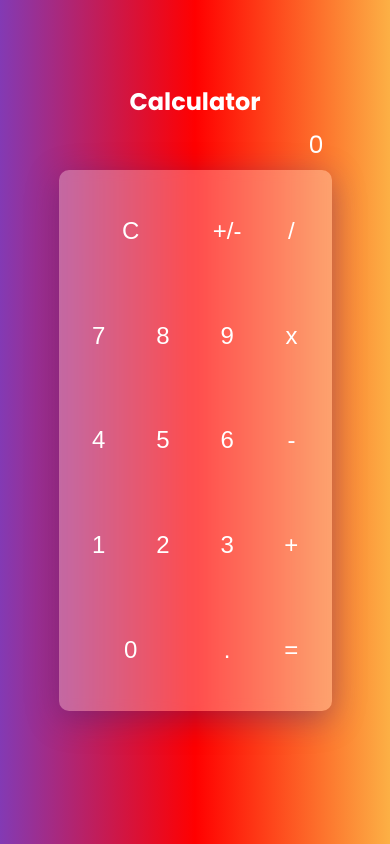
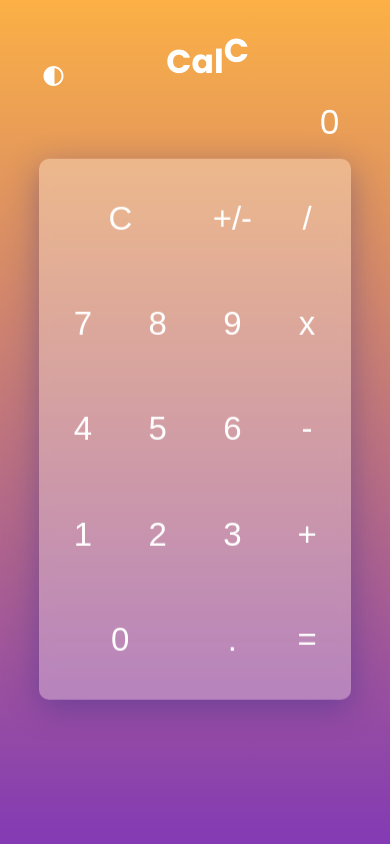
Before and after one commit to ggrewal99/CalC, a plain HTML site: page index.html in a window 390 px wide. Drawn offline with nearby package versions, Linux system fonts and the light colour scheme.

Commit message:
Add theme toggle btn, and responsiveness

```diff
--- a/index.html
+++ b/index.html
@@ -2,7 +2,10 @@
 <html lang="en">
     <head>
         <meta charset="UTF-8" />
-        <meta name="viewport" content="width=device-width, initial-scale=1.0" />
+        <meta
+            name="viewport"
+            content="width=device-width, initial-scale=1.0, maximum-scale=1.0"
+        />
         <title>Document</title>
         <link rel="preconnect" href="https://fonts.googleapis.com" />
         <link rel="preconnect" href="https://fonts.gstatic.com" crossorigin />
@@ -10,11 +13,19 @@
             href="https://fonts.googleapis.com/css2?family=Poppins:wght@100;200;300;400;500;600;700;800;900&display=swap"
             rel="stylesheet"
         />
+        <link
+            rel="stylesheet"
+            href="https://fonts.googleapis.com/css2?family=Material+Symbols+Outlined:opsz,wght,FILL,GRAD@24,400,0,0"
+        />
         <link rel="stylesheet" href="styles.css" />
+        <link rel="stylesheet" href="media-queries.css" />
     </head>
-    <body>
+    <body class=".theme-1">
+        <button id="theme-icon">
+            <span class="material-symbols-outlined"> contrast </span>
+        </button>
         <section class="main-body">
-            <h1 id="title">Calculator</h1>
+            <h1 id="title">Cal<span id="letter-c">C</span></h1>
             <div class="output">0</div>
             <div class="calculator">
                 <button class="clearKey">C</button>
--- /dev/null
+++ b/media-queries.css
@@ -0,0 +1,19 @@
+@media screen and (max-width: 1000px) {
+    .main-body {
+        width: 80vw;
+    }
+}
+
+@media screen and (max-width: 500px) {
+    html {
+        font-size: 22px;
+    }
+
+    .main-body {
+        height: 80%;
+    }
+
+    .calculator {
+        padding: 0.3rem;
+    }
+}
--- a/script.js
+++ b/script.js
@@ -1,4 +1,14 @@
 document.addEventListener("DOMContentLoaded", () => {
+    const themeIcon = document.querySelector("#theme-icon");
+
+    themeIcon.addEventListener("click", () => {
+        document.querySelector("body").classList.toggle("theme-2");
+        const buttons = document.querySelectorAll("button");
+        buttons.forEach((button) => {
+            button.classList.toggle("theme-2");
+        });
+    });
+
     const valueKeys = document.querySelectorAll(".valueKey");
     const output = document.querySelector(".output");
     const clearKey = document.querySelector(".clearKey");
--- a/styles.css
+++ b/styles.css
@@ -2,12 +2,31 @@
     margin: 0;
     padding: 0;
     box-sizing: border-box;
+    /* Disable double tap zoom on mobile devices */
+    touch-action: manipulation;
 }
 
 :root {
     --font-color: #fff;
-    ---bg-color: #3c3b3b;
-    ---output-bg-color: #b4b4b4;
+    --primary-color: rgb(131, 58, 180);
+    --gradient-start: rgba(131, 58, 180, 1);
+    --gradient-end: rgba(252, 176, 69, 1);
+}
+
+.theme-1 {
+    --font-color: #000;
+    --primary-color: rgb(0, 0, 0);
+    --gradient-start: rgba(0, 0, 0, 1);
+    --gradient-end: rgba(167, 41, 41, 1);
+
+}
+
+.theme-2 {
+    --font-color: #87CEEB;
+    --primary-color: rgb(6,19,42);
+    --gradient-start: rgba(6,19,42,1);
+    --gradient-end: #606060;
+
 }
 
 body {
@@ -17,17 +36,47 @@ body {
     justify-content: center;
     align-items: center;
     font-family: 'Poppins', sans-serif;
-    background: rgb(131,58,180);
-    background: linear-gradient(90deg, rgba(131,58,180,1) 0%, rgba(255,0,0,1) 50%, rgba(252,176,69,1) 100%);
+    background: var(--primary-color);
+    background: linear-gradient(
+        0deg,
+        var(--gradient-start) 0%,
+        var(--gradient-end) 100%
+    );
+    overflow: hidden;
+
+    position: relative;
+}
+
+#theme-icon {
+    position: absolute;
+    top: 5%;
+    left: 5%;
+    height: max-content;
+    padding: 1rem;
+
+    display: flex;
+    justify-content: center;
+    align-items: center;
+}
+
+#title {
+    position: relative;
+}
+
+#letter-c {
+    position: absolute;
+    transform: translateY(-0.5rem);
 }
 
 body, button {
-    color: var(--font-color)
+    color: var(--font-color);
 }
 
 .main-body {
-    width: 70vw;
-    height: 80%;
+    width: 60vw;
+    height: 70%;
+
+    transform: translateY(-7%);
 }
 
 #title {
@@ -39,7 +88,6 @@ body, button {
     display: grid;
     grid-template-columns: repeat(4, 1fr);
     grid-template-rows: repeat(5, 1fr);
-    gap: 1rem;
     padding: 1rem;
     justify-content: center;
     align-items: center;
@@ -54,6 +102,11 @@ body, button {
 
 .output, button {
     font-size: 1.5rem;
+}
+
+.output {
+    width: 100%;
+    overflow: scroll;
 }
 
 button {
@@ -71,6 +124,11 @@ button:hover {
     border-radius: 10px;
 }
 
+button:active {
+    transform: scale(0.8);
+    transition: all 0.3s;
+}
+
 .clearKey {
     grid-column: 1/3;
 }
```
